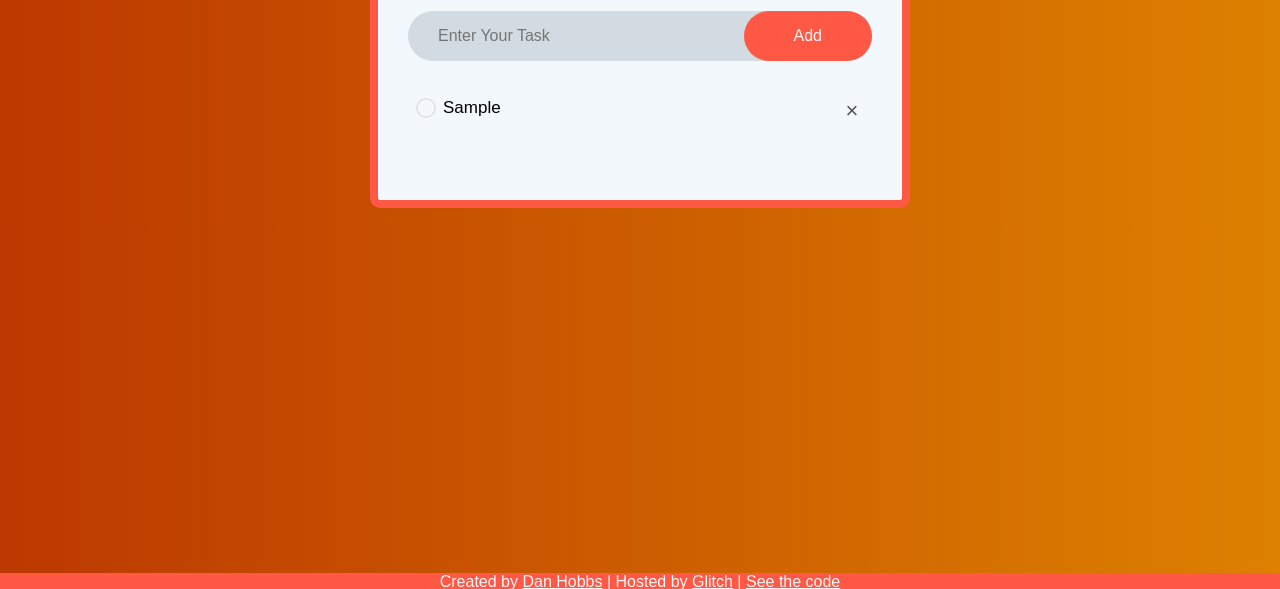
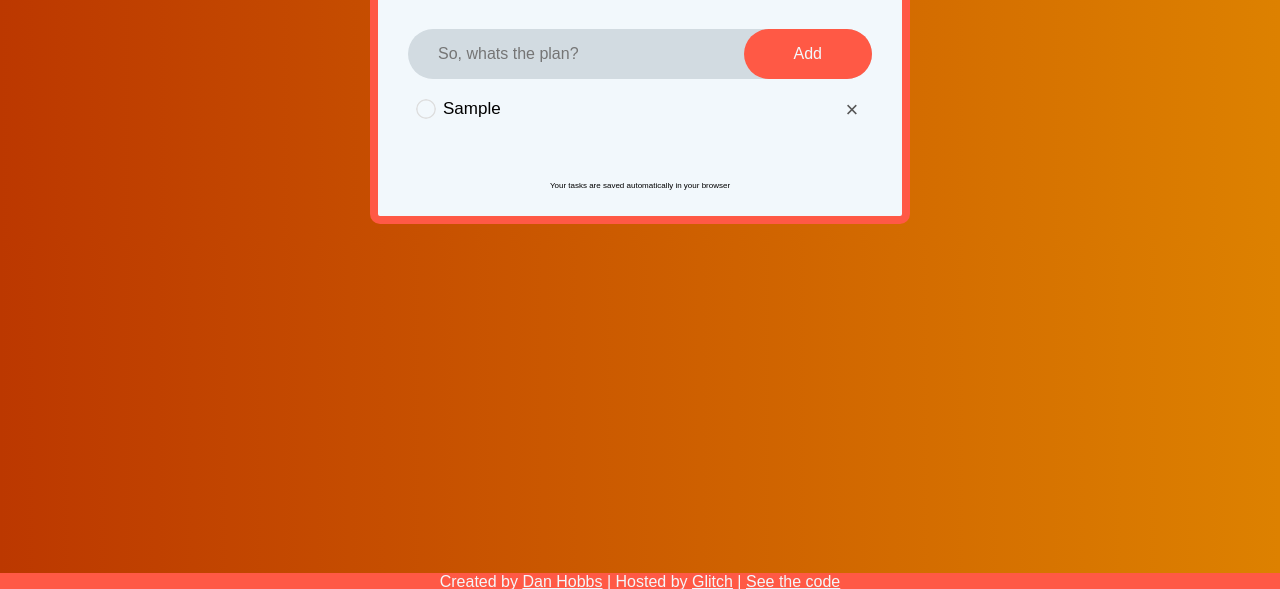
Before and after one commit to huudlum/Checkmate---Todo, a plain HTML site: page index.html in a window 1280 px wide. Both pictures are taken after typing "Sample" into the empty fields and a click on the button "Add". Shown: the part 211-800 px from the top of the page. Drawn offline with Linux system fonts and the light colour scheme.

Commit message:
V1.1
Tweaks to show user help around saving tasks in the html, css and Javascript

Added event listener for enter key press

Changed placeholder in user input

```diff
--- a/app.js
+++ b/app.js
@@ -1,9 +1,11 @@
 const inputBox = document.getElementById("inputBox");
 const listContainer = document.getElementById("list-container");
+var enter = document.getElementById("inputBox");
+var save = document.getElementById("save")
 
 function addTask(){
-    if (inputBox.value === ''){
-        alert("You Must Enter Some Task");
+    if (inputBox.value.trim() === ''){
+        alert("Please enter a task");
     }
     else{
         let li =document.createElement("li");
@@ -12,6 +14,7 @@ function addTask(){
         let span = document.createElement("span");
         span.innerHTML = "\u00d7";
         li.appendChild(span);
+        save.classList.add("show-save");
     }
     inputBox.value = "";
     saveData();
@@ -35,3 +38,9 @@ function showTask(){
     listContainer.innerHTML = localStorage.getItem("data");
 }
 showTask();
+enter.addEventListener("keypress", function(event) {
+    if (event.key === "Enter" && inputBox.value !== ''){
+        event.preventDefault();
+        document.getElementById("addTaskBtn").click();
+    }
+});
--- a/index.html
+++ b/index.html
@@ -14,12 +14,12 @@
   <h2>Checkmate</h2>
   <p>A Simple, Web-based To-do List</p>
   <div class="row">
-    <input type="text" placeholder="Enter Your Task" id="inputBox">
-    <button onclick="addTask()">Add</button>
+    <input type="text" placeholder="So, whats the plan?" id="inputBox">
+    <button onclick="addTask()" id="addTaskBtn">Add</button>
   </div>
   <ul id="list-container">
   </ul>
-
+  <p id="save">Your tasks are saved automatically in your browser</p>
 
 </div>
 
--- a/style.css
+++ b/style.css
@@ -17,7 +17,7 @@ body{
 .container{
   width: 100%;
   max-width: 540px;
-  padding: 40px 30px 70px;
+  padding: 40px 30px 10px;
   margin: 100px auto 20px;
   background: var(--container-color);
   border: 0.5rem solid var(--highlight-color);
@@ -32,7 +32,18 @@ body{
 }
 
 .container p{
-  margin-bottom: 3%;
+  margin-bottom: 1rem;
+}
+
+#save{
+  text-align: center;
+  font-size: 0;
+  padding-top: 50px;
+  overflow: hidden;
+}
+
+#save.show-save{
+  font-size: 0.5rem;
 }
 
 .container input{
@@ -50,7 +61,7 @@ body{
   align-items: center;
   justify-content: space-between;
   padding-left: 20px;
-  margin-bottom: 25px;
+  margin-top: 2rem;
   background: #D2DBE1;
   border-radius: 25px;
 }
@@ -69,7 +80,7 @@ body{
 ul li{
   list-style: none;
   font-size: 17px;
-  padding: 12px 8px 12px 35px;
+  padding: 20px 8px 12px 35px;
   user-select: none;
   position: relative;
   cursor: pointer;
@@ -83,7 +94,7 @@ ul li::before{
   border-radius: 50px;
   background: url("unchecked.png") center;
   background-size: cover;
-  top: 12px;
+  top: 20px;
   left: 8px;
 }
 
@@ -100,7 +111,7 @@ ul li.checked::before{
 ul li span{
   position: absolute;
   right: 0;
-  top: 5px;
+  top: 11px;
   width: 40px;
   height: 40px;
   font-size: 22px;
@@ -111,7 +122,7 @@ ul li span{
 }
 
 ul li span:hover{
-  background: var(--highlight-color);
+  background: #D2DBE1;
 }
 
 /*bottom bar styling*/
```
Also changed, not shown: 1 other file.
